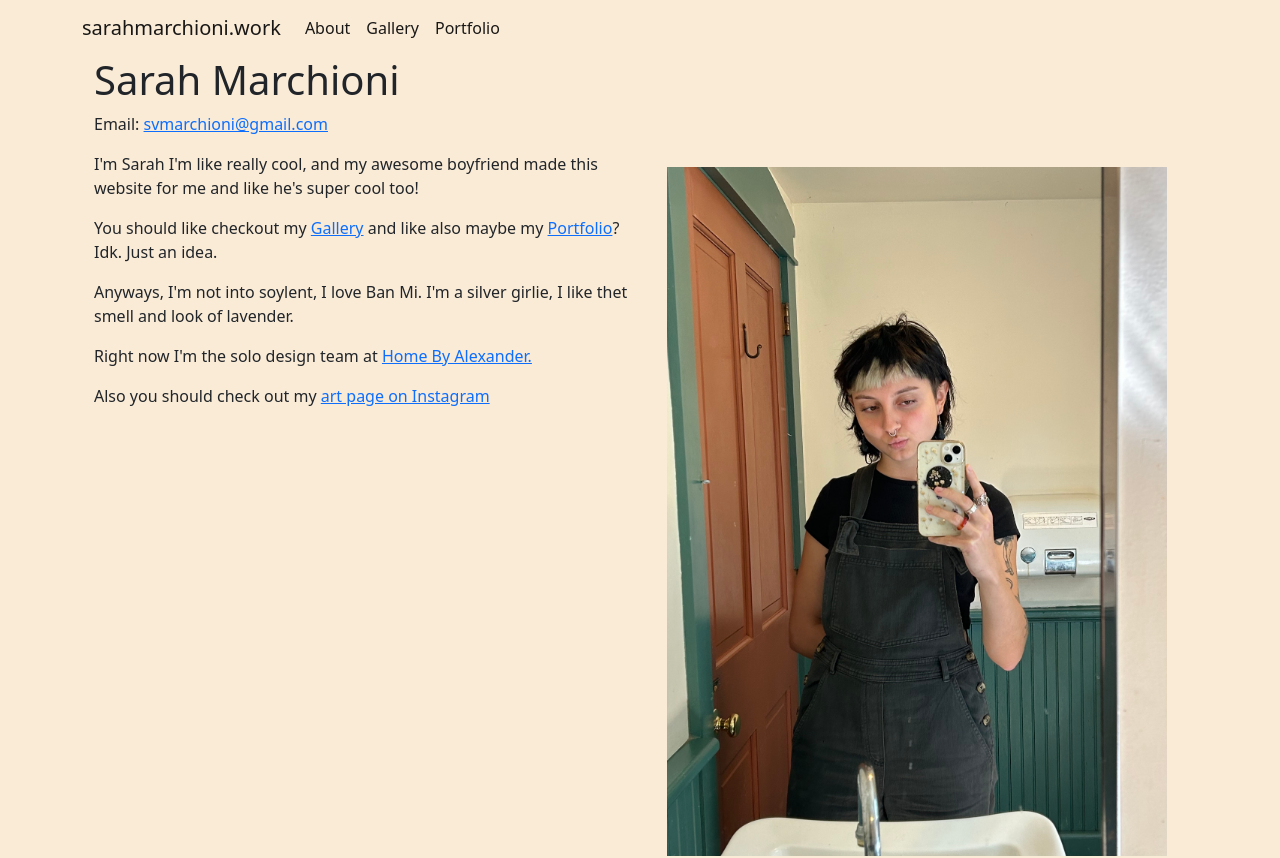
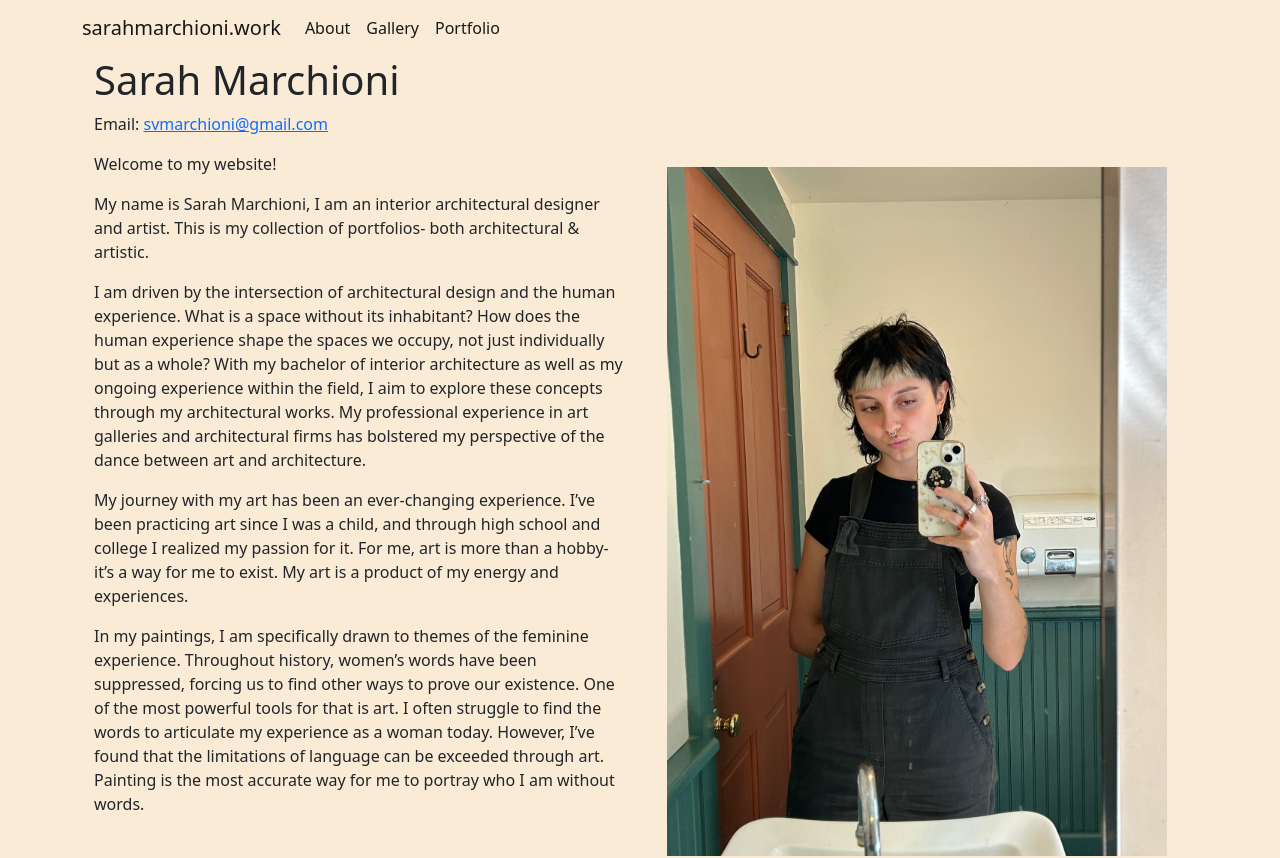
Before and after one commit to rogerShagawat/sarah-website, a React (Vite) app: page / in a window 1280 px wide. Shown: the top 858 px of the page. Built offline with nearby package versions, Linux system fonts and the light colour scheme.

Commit message:
added Dockerfile and content written by Sarah

```diff
--- a/src/GalleryItems.tsx
+++ b/src/GalleryItems.tsx
@@ -8,6 +8,8 @@ export const paintingArr: PaintingObject[] = [
     medium: "Oil on Canvas",
     real_dimensions: '16" x 20"',
     year_created: "2025",
+    description:
+      "My beautiful friend Nicole was living in Michigan for a few months and sent me this photo of the historic farm land she was staying on. I was struck by the vibrant reds against the stark white snow and sky, combined with the fog-cast trees surrounding it.",
   },
   {
     title: "Cabbage",
@@ -16,6 +18,8 @@ export const paintingArr: PaintingObject[] = [
     medium: "Oil on Canvas",
     real_dimensions: '20" x 30"',
     year_created: "2024",
+    description:
+      "This painting is inspired by one of my favorite vegetables, the red cabbage. I was struck not only by the intricate layering patterns, but more so the individual undertones within each layer. I challenged myself to exaggerate each layer’s undertones and muted hues to create an abstract version of the red cabbage.",
   },
   {
     title: "Puncture",
@@ -24,6 +28,8 @@ export const paintingArr: PaintingObject[] = [
     medium: "Oil on Canvas",
     real_dimensions: '16" x 20"',
     year_created: "2024",
+    description:
+      "This piece is representative of the way we view intimacy in the context of gender. How can something be so rough yet so tender? So fleeting yet so permanent? I wanted to explore the relationship between imposed perspectives of the female and male perspectives of intimacy. How can a shared experience result in such different societal consequences?",
   },
   {
     title: "Pomegranate",
@@ -32,5 +38,7 @@ export const paintingArr: PaintingObject[] = [
     medium: "Oil on Canvas",
     real_dimensions: '12" x 12"',
     year_created: "2025",
+    description:
+      "The idea for this painting came to me through a tarot reading. It is inspired by the imagery of the pomegranate in the High Priestess card. This card represents the divine feminine, which is also conveyed more widely through the symbol of the pomegranate.",
   },
 ];
--- a/src/components/About.tsx
+++ b/src/components/About.tsx
@@ -15,32 +15,38 @@ function About({ aboutObject }: Props) {
       </address>
       <div className="row align-items-start">
         <div className="col">
+          <p>Welcome to my website!</p>
           <p>
-            I'm Sarah I'm like really cool, and my awesome boyfriend made this
-            website for me and like he's super cool too!
+            My name is Sarah Marchioni, I am an interior architectural designer
+            and artist. This is my collection of portfolios- both architectural
+            & artistic.
           </p>
           <p>
-            You should like checkout my <a href="/Gallery">Gallery</a> and like
-            also maybe my <a href="/Portfolio">Portfolio</a>? Idk. Just an idea.
+            I am driven by the intersection of architectural design and the
+            human experience. What is a space without its inhabitant? How does
+            the human experience shape the spaces we occupy, not just
+            individually but as a whole? With my bachelor of interior
+            architecture as well as my ongoing experience within the field, I
+            aim to explore these concepts through my architectural works. My
+            professional experience in art galleries and architectural firms has
+            bolstered my perspective of the dance between art and architecture.
           </p>
           <p>
-            Anyways, I'm not into soylent, I love Ban Mi. I'm a silver girlie, I
-            like thet smell and look of lavender.
+            My journey with my art has been an ever-changing experience. I’ve
+            been practicing art since I was a child, and through high school and
+            college I realized my passion for it. For me, art is more than a
+            hobby- it’s a way for me to exist. My art is a product of my energy
+            and experiences.
           </p>
           <p>
-            Right now I'm the solo design team at{" "}
-            <a target="_blank" href="https://homebyalexander.com/">
-              Home By Alexander.
-            </a>
-          </p>
-          <p>
-            Also you should check out my{" "}
-            <a
-              target="_blank"
-              href="https://www.instagram.com/sarahinteriorarchitecture/"
-            >
-              art page on Instagram
-            </a>
+            In my paintings, I am specifically drawn to themes of the feminine
+            experience. Throughout history, women’s words have been suppressed,
+            forcing us to find other ways to prove our existence. One of the
+            most powerful tools for that is art. I often struggle to find the
+            words to articulate my experience as a woman today. However, I’ve
+            found that the limitations of language can be exceeded through art.
+            Painting is the most accurate way for me to portray who I am without
+            words.
           </p>
         </div>
         <div className="col">
--- a/src/pages/AboutPage.tsx
+++ b/src/pages/AboutPage.tsx
@@ -12,17 +12,17 @@ export default function AboutPage({ email }: Props) {
       {
         file_src: "images/of_sarah/sarah_mirror.jpeg",
         alt: "A selfie of Sarah in the mirror.",
-        caption: "Das me!",
+        caption: "Me!",
       },
       {
         file_src: "images/of_sarah/sarah_drill.jpeg",
         alt: "A picture of Sarah drilling.",
-        caption: "Here I am working on a project.",
+        caption: "Me building my chair design in my furniture studio course.",
       },
       {
         file_src: "images/of_sarah/sarah_final_crit.jpeg",
         alt: "A picture of Sarah presenting her final critique.",
-        caption: "Here I am presenting my final critique!",
+        caption: "Me at my final architecture critique at Marywood University!",
       },
     ],
     email: email,
```
Also changed, not shown: 1 other file (tests, documents, lock files or other folders).
